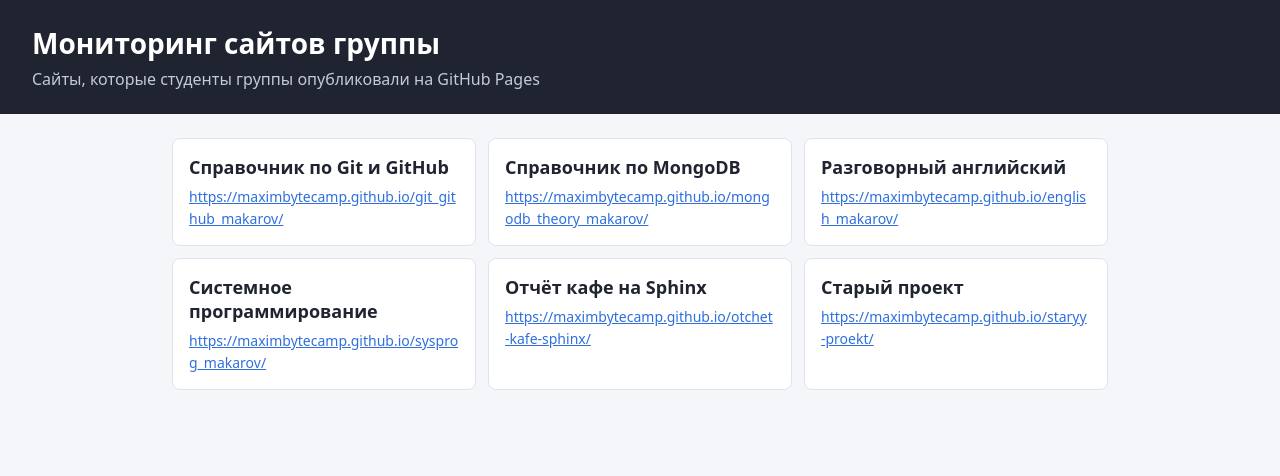
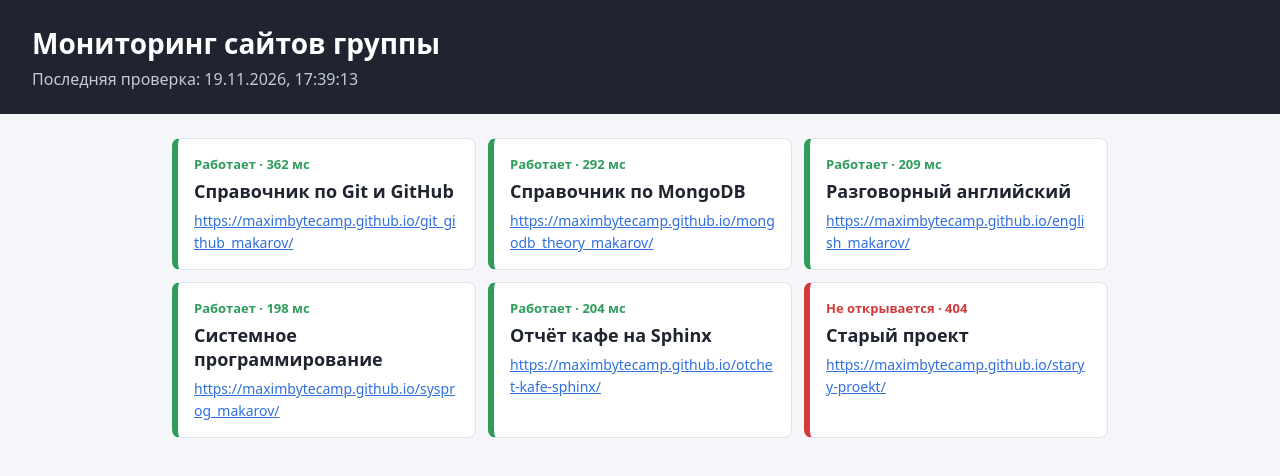
Before and after one commit to madagaskarvb/monitoring, a React (Vite) app: page / in a window 1280 px wide. Shown: the top 476 px of the page. Built offline with nearby package versions, Linux system fonts and the light colour scheme.

Commit message:
Ночная проверка сайтов

```diff
--- /dev/null
+++ b/public/data/results.json
@@ -0,0 +1,51 @@
+{
+  "history": [
+    {
+      "time": "2026-11-19T17:39:13.299Z",
+      "checks": [
+        {
+          "id": "git",
+          "ok": true,
+          "status": 200,
+          "ms": 362,
+          "error": ""
+        },
+        {
+          "id": "mongodb",
+          "ok": true,
+          "status": 200,
+          "ms": 292,
+          "error": ""
+        },
+        {
+          "id": "english",
+          "ok": true,
+          "status": 200,
+          "ms": 209,
+          "error": ""
+        },
+        {
+          "id": "sysprog",
+          "ok": true,
+          "status": 200,
+          "ms": 198,
+          "error": ""
+        },
+        {
+          "id": "sphinx",
+          "ok": true,
+          "status": 200,
+          "ms": 204,
+          "error": ""
+        },
+        {
+          "id": "staryy",
+          "ok": false,
+          "status": 404,
+          "ms": 205,
+          "error": ""
+        }
+      ]
+    }
+  ]
+}
--- a/src/App.tsx
+++ b/src/App.tsx
@@ -1,21 +1,38 @@
 import { useEffect, useState } from 'react'
-import type { Site } from './types'
+import type { Check, Run, Site } from './types'
+
+async function loadJson(name: string) {
+  const response = await fetch(`${import.meta.env.BASE_URL}data/${name}`)
+  if (!response.ok) {
+    throw new Error(`Файл ${name} не загрузился: код ${response.status}.`)
+  }
+  return response.json()
+}
+
+function statusText(check: Check | undefined) {
+  if (check === undefined) {
+    return 'Не проверялся'
+  }
+  if (check.ok) {
+    return `Работает · ${check.ms} мс`
+  }
+  return `Не открывается · ${check.status || check.error}`
+}
 
 function App() {
   const [sites, setSites] = useState<Site[]>([])
+  const [history, setHistory] = useState<Run[]>([])
   const [error, setError] = useState('')
 
   useEffect(() => {
     let ignore = false
     async function load() {
       try {
-                const response = await fetch(`${import.meta.env.BASE_URL}data/sites.json`)
-        if (!response.ok) {
-          throw new Error(`Список сайтов не загрузился: код ${response.status}.`)
-        }
-        const list: Site[] = await response.json()
+        const list: Site[] = await loadJson('sites.json')
+        const results: { history: Run[] } = await loadJson('results.json')
         if (!ignore) {
           setSites(list)
+          setHistory(results.history)
         }
       } catch (e) {
         if (!ignore) {
@@ -29,23 +46,33 @@ function App() {
     }
   }, [])
 
+  const last = history[0]
+
   return (
     <>
       <header className="header">
         <h1>Мониторинг сайтов группы</h1>
-        <p>Сайты, которые студенты группы опубликовали на GitHub Pages</p>
+        <p>
+          {last === undefined
+            ? 'Проверок ещё не было'
+            : `Последняя проверка: ${new Date(last.time).toLocaleString('ru')}`}
+        </p>
       </header>
       <main className="main">
         {error !== '' && <p className="load-error">{error}</p>}
         <ul className="sites">
-          {sites.map((site) => (
-            <li key={site.id} className="site">
-              <h2>{site.name}</h2>
-              <a href={site.url} target="_blank" rel="noreferrer">
-                {site.url}
-              </a>
-            </li>
-          ))}
+          {sites.map((site) => {
+            const check = last?.checks.find((c) => c.id === site.id)
+            return (
+              <li key={site.id} className={check?.ok ? 'site' : 'site site--bad'}>
+                <span className="site__status">{statusText(check)}</span>
+                <h2>{site.name}</h2>
+                <a href={site.url} target="_blank" rel="noreferrer">
+                  {site.url}
+                </a>
+              </li>
+            )
+          })}
         </ul>
       </main>
     </>
--- a/src/index.css
+++ b/src/index.css
@@ -64,3 +64,23 @@ body {
   background: #fde8e8;
   color: #b42318;
 }
+
+.site {
+  border-left: 6px solid #2e9d5b;
+}
+
+.site--bad {
+  border-left-color: #d23b3b;
+}
+
+.site__status {
+  display: block;
+  margin-bottom: 6px;
+  color: #2e9d5b;
+  font-size: 13px;
+  font-weight: 600;
+}
+
+.site--bad .site__status {
+  color: #d23b3b;
+}
```
Also changed, not shown: scripts/check.mjs (added, +31 -0 lines), src/types.ts (+13 -0 lines).
